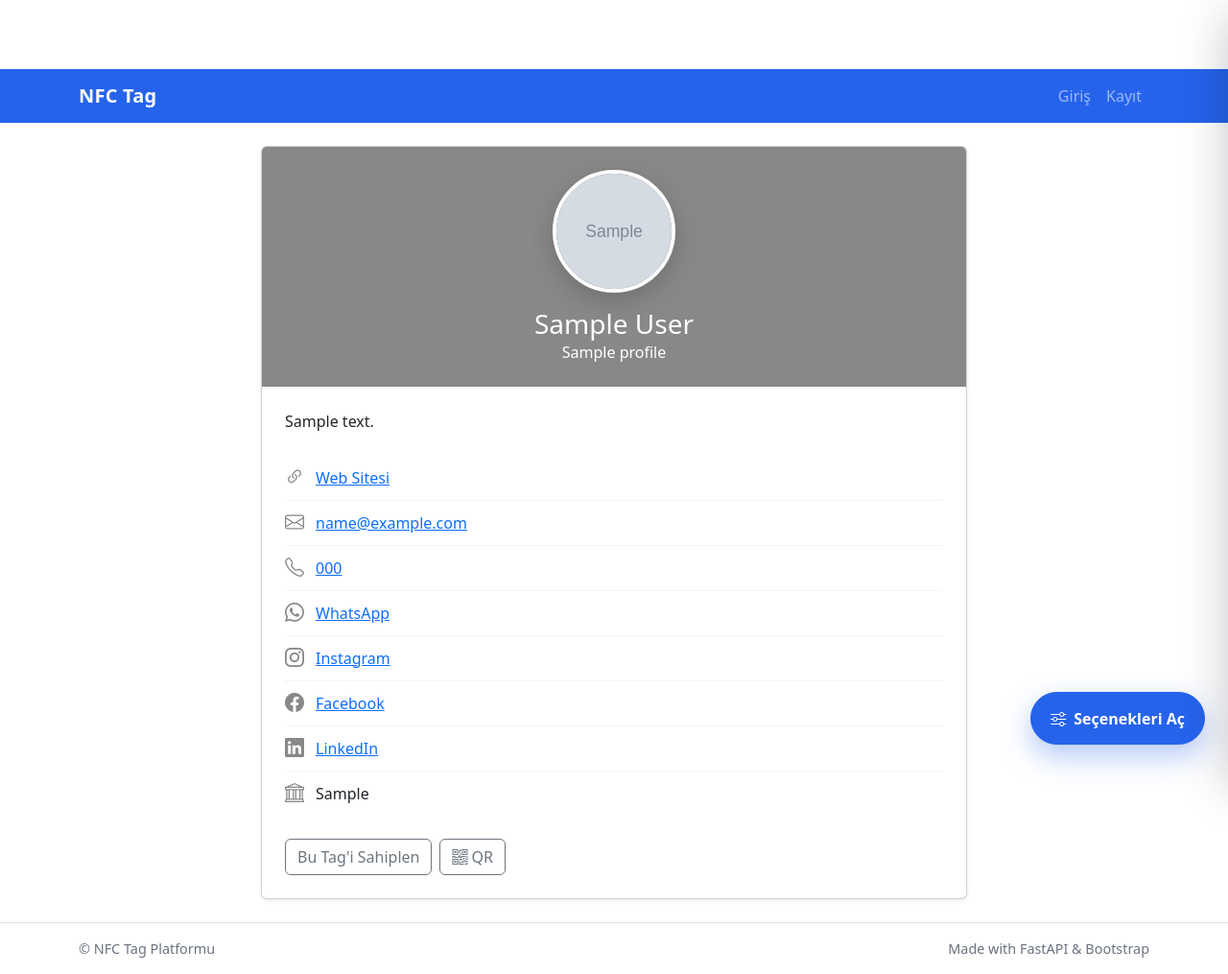
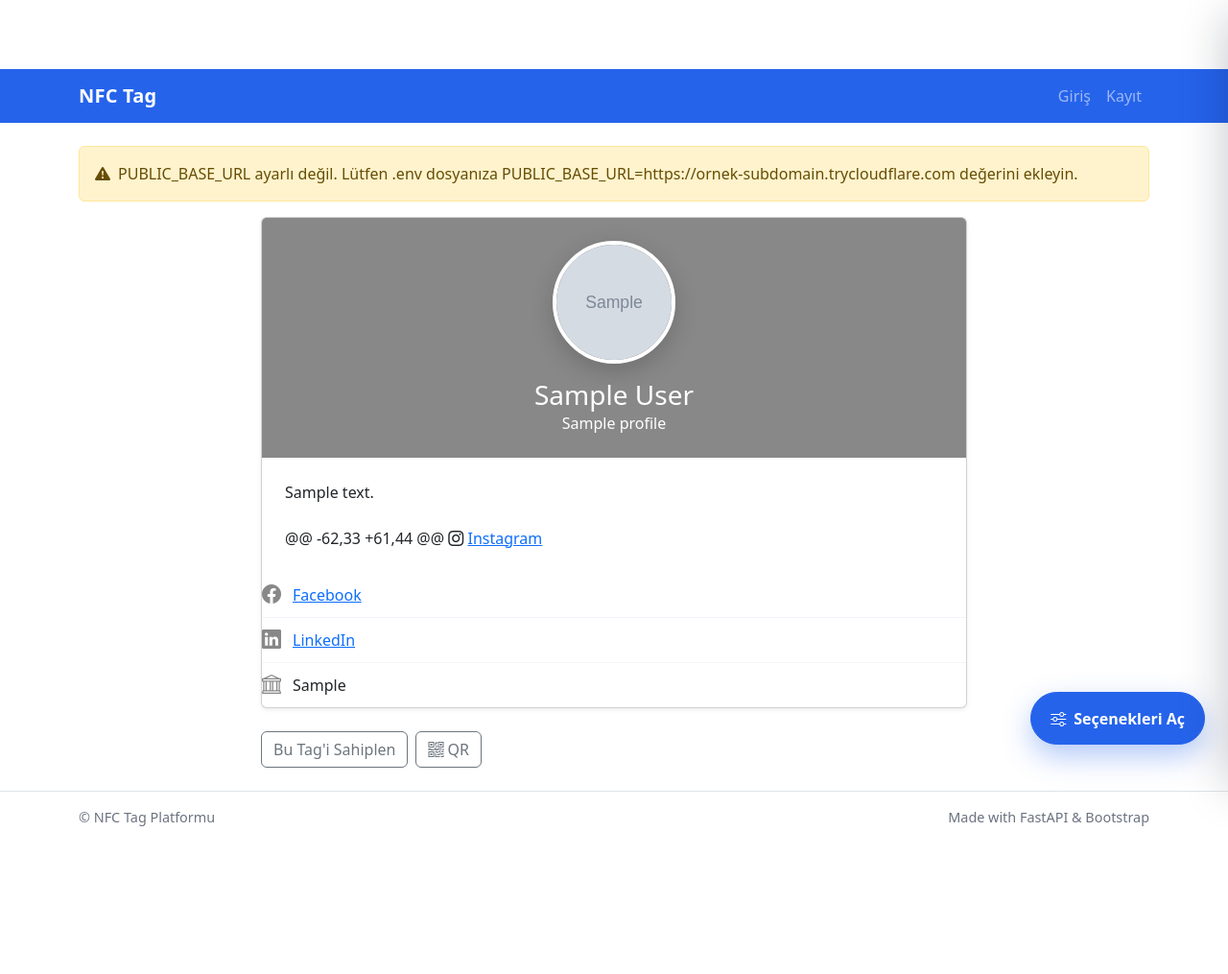
Before and after one commit to doganrgn/super-nfc, a FastAPI app: page /t/1 in a window 1280 px wide. Shown: the whole page at 96% size. After the commit the page ends 861 px from the top, so only its background shows below. Run offline with FastAPI, Linux system fonts and the light colour scheme; tables that the repository leaves empty hold one stand-in row (values such as "Sample post"); grey boxes marked "Sample" are stand-in pictures; some libraries are stand-ins or nearby versions.

Commit message:
Yerel geliştirmeler: README, main.py ve template güncellemeleri

```diff
--- a/auth.py
+++ b/auth.py
@@ -5,7 +5,6 @@ from fastapi import Request
 from itsdangerous import BadSignature, SignatureExpired, TimestampSigner
 from passlib.context import CryptContext
 
-# // CODEx: Çoklu sunucular arasında ortak gizli anahtar kullanıyoruz
 SECRET_KEY = os.getenv("SECRET_KEY", "change-this-to-a-very-strong-secret")
 SESSION_COOKIE_NAME = os.getenv("SESSION_COOKIE_NAME", "session")
 SESSION_MAX_AGE = int(os.getenv("SESSION_MAX_AGE", str(60 * 60 * 24 * 7)))
@@ -16,7 +15,6 @@ _signer = TimestampSigner(SECRET_KEY)
 
 
 def hash_password(password: str) -> str:
-    # // CODEx: Parolaları bcrypt ile güvenle saklıyoruz
     return _pwd_context.hash(password)
 
 
@@ -25,7 +23,6 @@ def verify_password(password: str, password_hash: str) -> bool:
 
 
 def set_session_cookie(response, user_id: int) -> None:
-    # // CODEx: Oturum çerezini imzalı ve süreli olarak ayarlıyoruz
     token = _signer.sign(str(user_id)).decode("utf-8")
     response.set_cookie(
         key=SESSION_COOKIE_NAME,
--- a/main.py
+++ b/main.py
@@ -5,7 +5,7 @@ import secrets
 import zipfile
 from datetime import datetime, timedelta
 from pathlib import Path
-from typing import Dict, List, Optional
+from typing import Dict, List, Optional, Tuple
 
 from fastapi import FastAPI
 from fastapi import File, Form, HTTPException, Request, UploadFile
@@ -16,7 +16,6 @@ from fastapi.responses import (
     RedirectResponse,
     StreamingResponse,
 )
-from fastapi import Response
 from fastapi.staticfiles import StaticFiles
 from fastapi.templating import Jinja2Templates
 from sqlalchemy.sql import func
@@ -35,14 +34,15 @@ from auth import (
 )
 from db import Click, Profile, Tag, User, get_session, init_db
 
-# // CODEx: Konfigürasyon değerlerini merkezi hale getiriyoruz
+# Yollar & klasörler
 BASE_DIR = Path(__file__).parent
 UPLOAD_DIR = BASE_DIR / "uploads"
 UPLOAD_DIR.mkdir(exist_ok=True)
 STATIC_DIR = BASE_DIR / "static"
 STATIC_DIR.mkdir(exist_ok=True)
 
-PUBLIC_BASE_URL = os.getenv("PUBLIC_BASE_URL", "")
+# Ortam değişkenleri
+PUBLIC_BASE_URL = os.getenv("PUBLIC_BASE_URL", "").strip()
 PURCHASE_URL = os.getenv("PURCHASE_URL", "https://satin-al.example.com")
 SUPPORT_EMAIL = os.getenv("SUPPORT_EMAIL", "destek@example.com")
 _admin_defaults = {"doganrgn@gmail.com"}
@@ -50,26 +50,70 @@ ADMIN_EMAILS = {
     email.strip() for email in os.getenv("ADMIN_EMAILS", "").split(",") if email.strip()
 } or _admin_defaults
 
-# // CODEx: Auth modülündeki SECRET_KEY'in yüklendiğini doğruluyoruz
+# Güvenlik: SECRET_KEY zorunlu
 if not SECRET_KEY:
     raise RuntimeError("SECRET_KEY must be defined for session güvenliği")
 
-# // CODEx: FastAPI uygulaması ve şablon motoru kurulumu
+# FastAPI & template
 app = FastAPI()
 app.mount("/uploads", StaticFiles(directory=str(UPLOAD_DIR)), name="uploads")
 app.mount("/static", StaticFiles(directory=str(STATIC_DIR)), name="static")
 templates = Jinja2Templates(directory=str(BASE_DIR / "templates"))
 
 
+# --- Public URL yardımcıları ---
+
+def _public_base_url_status() -> Tuple[Optional[str], Optional[str]]:
+    """
+    Temizlenmiş PUBLIC_BASE_URL ve varsa doğrulama uyarı mesajını döndürür.
+    """
+    value = PUBLIC_BASE_URL.strip()
+    if not value:
+        return None, (
+            "PUBLIC_BASE_URL ayarlı değil. Lütfen .env dosyanıza "
+            "PUBLIC_BASE_URL=https://ornek-subdomain.trycloudflare.com değerini ekleyin."
+        )
+    value = value.rstrip("/")
+    if not value.startswith("https://"):
+        return value, "PUBLIC_BASE_URL değerinin https:// ile başlaması gerekir."
+    return value, None
+
+
+def _require_public_base_url() -> str:
+    """
+    PUBLIC_BASE_URL zorunlu olan uçlar için kullan.
+    Ayarsızsa 503, https değilse 400 fırlatır.
+    """
+    base_url, issue = _public_base_url_status()
+    if issue:
+        status = 503 if "ayarlı değil" in issue else 400
+        raise HTTPException(status_code=status, detail=issue)
+    assert base_url  # type checking
+    return base_url
+
+
+def _optional_public_tag_url(shortid: str) -> Optional[str]:
+    """
+    Ayarlı ve geçerliyse /t/<shortid> için tam public URL döndürür.
+    """
+    base_url, issue = _public_base_url_status()
+    if issue or not base_url:
+        return None
+    return f"{base_url}/t/{shortid}"
+
+
 def render_template(
     request: Request, template_name: str, context: Optional[Dict] = None, status_code: int = 200
 ) -> HTMLResponse:
-    # // CODEx: Şablon isimlerini parametre olarak alan yardımcı fonksiyon
+    base_url, base_issue = _public_base_url_status()
     payload = {
         "request": request,
         "user_id": get_current_user_id(request),
         "SUPPORT_EMAIL": SUPPORT_EMAIL,
         "PURCHASE_URL": PURCHASE_URL,
+        "public_base_url": base_url,
+        "public_base_url_issue": base_issue,
+        "public_base_url_configured": bool(base_url and not base_issue),
     }
     if context:
         payload.update(context)
@@ -78,7 +122,6 @@ def render_template(
 
 @app.on_event("startup")
 def on_startup() -> None:
-    # // CODEx: Uygulama başlarken veritabanını ve kolonları doğruluyoruz
     init_db()
 
 
@@ -88,7 +131,9 @@ def health() -> str:
 
 
 def _sanitize_next(url_value: Optional[str]) -> str:
-    # // CODEx: Açık yönlendirme riskini engelliyoruz
+    """
+    Açık yönlendirmeyi engelle: yalnızca site içi path'e izin ver.
+    """
     if not url_value:
         return "/dashboard"
     url_value = url_value.strip()
@@ -105,10 +150,11 @@ def _load_user(user_id: Optional[int]) -> Optional[User]:
 
 
 def _ensure_admin(user: User) -> None:
-    # // CODEx: Admin kontrolleri için yardımcı fonksiyon
     if user.email not in ADMIN_EMAILS:
         raise HTTPException(status_code=403, detail="Admin yetkisi gerekli")
 
+
+# --- Sayfalar ---
 
 @app.get("/", response_class=HTMLResponse)
 def home(request: Request):
@@ -129,7 +175,6 @@ def register_form(
     next: Optional[str] = None,
     error: Optional[str] = None,
 ):
-    # // CODEx: NFC taraması yapılmadan kayıt olunmaması için kontrol
     if not pending_shortid:
         error = error or "Kayıt için önce NFC etiketinizi okutmalısınız."
     return render_template(
@@ -202,9 +247,16 @@ def register_submit(
             session.add(profile)
         session.commit()
 
-    destination = _sanitize_next(next_url) or f"/claim/{pending_shortid}"
-    if destination == "/dashboard":
-        destination = f"/claim/{pending_shortid}"
+    # Kayıttan sonra doğrudan edit'e (just claimed) yönlendir
+    destination = _sanitize_next(next_url) or f"/edit/{pending_shortid}?claimed=1"
+    default_targets = {
+        "/dashboard",
+        f"/claim/{pending_shortid}",
+        f"/edit/{pending_shortid}",
+    }
+    if destination in default_targets:
+        destination = f"/edit/{pending_shortid}?claimed=1"
+
     response = RedirectResponse(url=destination, status_code=303)
     set_session_cookie(response, user.id)  # type: ignore[name-defined]
     return response
@@ -381,11 +433,12 @@ def claim_submit(request: Request, shortid: str):
             session.add(profile)
         session.commit()
 
-    return RedirectResponse(url=f"/edit/{shortid}", status_code=303)
+    return RedirectResponse(url=f"/edit/{shortid}?claimed=1", status_code=303)
 
 
 @app.get("/t/{shortid}", response_class=HTMLResponse)
 def show_tag(request: Request, shortid: str):
+    current_user_id = get_current_user_id(request)
     with get_session() as session:
         tag = session.exec(select(Tag).where(Tag.shortid == shortid)).first()
         if not tag:
@@ -431,7 +484,12 @@ def show_tag(request: Request, shortid: str):
     return render_template(
         request,
         "tag.html",
-        {"tag_id": shortid, "profile": profile_data},
+        {
+            "tag_id": shortid,
+            "profile": profile_data,
+            "public_tag_url": _optional_public_tag_url(shortid),
+            "is_owner": bool(tag.owner_user_id and tag.owner_user_id == current_user_id),
+        },
     )
 
 
@@ -458,6 +516,8 @@ def edit_form(request: Request, shortid: str):
         {
             "tag_id": shortid,
             "profile": profile,
+            "just_claimed": request.query_params.get("claimed") == "1",
+            "public_tag_url": _optional_public_tag_url(shortid),
         },
     )
 
@@ -551,7 +611,6 @@ async def edit_submit(
 
 
 def generate_shortid(length: int = 8) -> str:
-    # // CODEx: Admin'in ürettiği shortid'lerin benzersiz olmasını sağlıyoruz
     token = secrets.token_urlsafe(length)
     return token.replace("-", "").replace("_", "")[:length]
 
@@ -584,7 +643,11 @@ def admin_generate(request: Request, n: int = Form(10)):
     output = io.BytesIO(buffer.getvalue().encode("utf-8"))
     output.seek(0)
     headers = {"Content-Disposition": "attachment; filename=generated_tags.csv"}
-    return StreamingResponse(output, media_type="text/csv", headers=headers)
+    return StreamingResponse(
+        output,
+        media_type="text/csv; charset=utf-8",
+        headers=headers,
+    )
 
 
 @app.get("/admin/unassigned", response_class=HTMLResponse)
@@ -654,9 +717,11 @@ def admin_qr_zip(
         raise HTTPException(status_code=400, detail="Geçerli shortid bulunamadı")
 
     memory = io.BytesIO()
+    base_url = _require_public_base_url()
+
     with zipfile.ZipFile(memory, mode="w", compression=zipfile.ZIP_DEFLATED) as archive:
         for sid in valid_ids:
-            url = f"{PUBLIC_BASE_URL.rstrip('/')}/t/{sid}" if PUBLIC_BASE_URL else f"/t/{sid}"
+            url = f"{base_url}/t/{sid}"
             qr = qrcode.QRCode(
                 version=None,
                 error_correction=qrcode.constants.ERROR_CORRECT_Q,
@@ -681,7 +746,8 @@ def qr_code(shortid: str, size: int = 10, border: int = 4):
         if not tag:
             raise HTTPException(status_code=404, detail="Tag bulunamadı")
 
-    target_url = f"{PUBLIC_BASE_URL.rstrip('/')}/t/{shortid}" if PUBLIC_BASE_URL else f"/t/{shortid}"
+    base_url = _require_public_base_url()
+    target_url = f"{base_url}/t/{shortid}"
     qr = qrcode.QRCode(
         version=None,
         error_correction=qrcode.constants.ERROR_CORRECT_Q,
@@ -748,8 +814,8 @@ def api_options(request: Request) -> Dict:
                 "title": "Admin Paneli",
                 "items": [
                     {"name": "Boş Tag’ler", "url": "/admin/unassigned", "icon": "card-list"},
+                    {"name": "QR ZIP Oluştur", "url": "/admin/unassigned#qr", "icon": "folder-symlink"},
                     {"name": "CSV Envanter", "url": "/admin/unassigned#csv", "icon": "upload"},
-                    {"name": "QR ZIP Oluştur", "url": "/admin/unassigned#qr", "icon": "folder-symlink"},
                 ],
             }
         )
--- a/requirements.txt
+++ b/requirements.txt
@@ -1,4 +1,3 @@
-# // CODEx: Bağımlılık sürümlerini proje dokümanına göre sabitliyoruz
 fastapi==0.115.0
 uvicorn==0.30.6
 python-multipart==0.0.9
--- a/static/options-sidebar.css
+++ b/static/options-sidebar.css
@@ -119,7 +119,6 @@
   margin-bottom: 0.45rem;
 }
 
-/* // CODEx: API tabanlı liste görünümlerini destekliyoruz */
 .options-sidebar__list {
   margin: 0;
   padding: 0;
--- a/static/options-sidebar.js
+++ b/static/options-sidebar.js
@@ -143,4 +143,3 @@
 
   loadOptions();
 })();
-// CODEx: Sidebar seçenekleri dinamik olarak besleniyor
--- a/templates/admin_unassigned.html
+++ b/templates/admin_unassigned.html
@@ -1,6 +1,5 @@
 {% extends "base.html" %}
 {% block content %}
-<!-- // CODEx: Admin envanter araçlarını güncelliyoruz -->
 <h2 class="mb-4">🗂️ Sahiplenilmemiş Tag’ler</h2>
 
 <div class="row g-4">
--- a/templates/base.html
+++ b/templates/base.html
@@ -7,10 +7,8 @@
 
     <!-- Bootstrap -->
     <link href="https://cdn.jsdelivr.net/npm/bootstrap@5.3.2/dist/css/bootstrap.min.css" rel="stylesheet">
-        <link href="https://cdn.jsdelivr.net/npm/bootstrap-icons@1.11.3/font/bootstrap-icons.css" rel="stylesheet">
-        <link href="{{ url_for('static', path='options-sidebar.css') }}" rel="stylesheet">
-
-
+    <link href="https://cdn.jsdelivr.net/npm/bootstrap-icons@1.11.3/font/bootstrap-icons.css" rel="stylesheet">
+    <link href="{{ url_for('static', path='options-sidebar.css') }}" rel="stylesheet">
     <!-- Basit tema renkleri (isteğe göre düzenlenir) -->
     <style>
       :root{
@@ -60,6 +58,14 @@
 
     <!-- CONTENT -->
     <main class="container my-4">
+      {% if public_base_url_issue %}
+        <div class="alert alert-warning d-flex align-items-center gap-2" role="alert">
+          <i class="bi bi-exclamation-triangle-fill"></i>
+          <div>
+            {{ public_base_url_issue }}
+          </div>
+        </div>
+      {% endif %}
       {% block content %}{% endblock %}
     </main>
 
--- a/templates/claim.html
+++ b/templates/claim.html
@@ -1,6 +1,5 @@
 {% extends "base.html" %}
 {% block content %}
-<!-- // CODEx: Claim işlemini netleştiren doğrulama ekranı -->
 <div class="row justify-content-center">
   <div class="col-12 col-md-8 col-lg-6">
     <div class="card shadow-sm">
--- a/templates/claim_info.html
+++ b/templates/claim_info.html
@@ -1,6 +1,5 @@
 {% extends "base.html" %}
 {% block content %}
-<!-- // CODEx: Claim akışını kullanıcı durumuna göre yönlendiriyoruz -->
 <div class="row justify-content-center">
   <div class="col-12 col-lg-8">
     <div class="card shadow-sm">
--- a/templates/components/options_sidebar.html
+++ b/templates/components/options_sidebar.html
@@ -36,7 +36,6 @@
     </header>
 
     <div class="options-sidebar__body">
-      <!-- // CODEx: Menü öğeleri /api/options çıktısı ile dolduruluyor -->
       <div class="options-sidebar__content" data-options-sidebar-content>
         <div class="text-center text-muted py-4" data-options-sidebar-loading>
           <div class="spinner-border text-primary mb-3" role="status"></div>
--- a/templates/dashboard.html
+++ b/templates/dashboard.html
@@ -1,6 +1,5 @@
 {% extends "base.html" %}
 {% block content %}
-<!-- // CODEx: Paneldeki içerikleri role göre düzenliyoruz -->
 <div class="d-flex justify-content-between align-items-center mb-4 flex-wrap gap-3">
   <h2 class="mb-0">Kontrol Paneli</h2>
   {% if is_admin %}
--- a/templates/home.html
+++ b/templates/home.html
@@ -1,6 +1,5 @@
 {% extends "base.html" %}
 {% block content %}
-<!-- // CODEx: Ana sayfada yeni akışı özetliyoruz -->
 <div class="row g-4 align-items-start">
   <div class="col-12 col-lg-7">
     <h1 class="page-title mb-3">🎯 Super NFC Dashboard</h1>
--- a/templates/login.html
+++ b/templates/login.html
@@ -1,6 +1,5 @@
 {% extends "base.html" %}
 {% block content %}
-<!-- // CODEx: Claim akışındaki yönlendirmeleri desteklemek için login formu güncellendi -->
 <div class="row justify-content-center">
   <div class="col-12 col-md-6 col-lg-4">
     <h2 class="mb-3">Giriş Yap</h2>
--- a/templates/register.html
+++ b/templates/register.html
@@ -1,6 +1,5 @@
 {% extends "base.html" %}
 {% block content %}
-<!-- // CODEx: NFC taraması olmadan kayıt yapılmasını engelliyoruz -->
 <div class="row justify-content-center">
   <div class="col-12 col-md-6 col-lg-4">
     <h2 class="mb-3">Kayıt Ol</h2>
--- a/templates/tag.html
+++ b/templates/tag.html
@@ -2,7 +2,6 @@
 {% block content %}
 {% set p = profile or {} %}
 {% set color = (p.theme_color if p.theme_color else '#2563eb') %}
-<!-- // CODEx: Profil kartında yeni alanları gösteriyoruz -->
 <style>
   .profile-header { background: {{ color }}; color: #fff; }
   .profile-header h3 { margin: 0; }
@@ -28,37 +27,7 @@
       <div class="card-body p-4">
         {% if p.description %}
           <p class="mb-4">{{ p.description }}</p>
-        {% else %}
-          <div class="alert alert-info">Bu profil henüz doldurulmamış. Etiket sahibinin bilgileri yakında burada yer alacak.</div>
-        {% endif %}
-
-        <div class="contact-list">
-          {% if p.link %}
-            <div class="contact-item">
-              <i class="bi bi-link-45deg"></i>
-              <a href="{{ p.link }}" target="_blank" rel="noopener">Web Sitesi</a>
-            </div>
-          {% endif %}
-          {% if p.public_email %}
-            <div class="contact-item">
-              <i class="bi bi-envelope"></i>
-              <a href="mailto:{{ p.public_email }}">{{ p.public_email }}</a>
-            </div>
-          {% endif %}
-          {% if p.phone %}
-            <div class="contact-item">
-              <i class="bi bi-telephone"></i>
-              <a href="tel:{{ p.phone }}">{{ p.phone }}</a>
-            </div>
-          {% endif %}
-          {% if p.whatsapp %}
-            <div class="contact-item">
-              <i class="bi bi-whatsapp"></i>
-              <a href="https://wa.me/{{ p.whatsapp|replace('+', '') }}" target="_blank" rel="noopener">WhatsApp</a>
-            </div>
-          {% endif %}
-          {% if p.instagram %}
-            <div class="contact-item">
+@@ -62,33 +61,44 @@
               <i class="bi bi-instagram"></i>
               <a href="{{ p.instagram }}" target="_blank" rel="noopener">Instagram</a>
             </div>
@@ -84,9 +53,20 @@
         </div>
 
         <div class="d-flex flex-wrap gap-2 mt-4">
-          <a href="/claim-info/{{ tag_id }}" class="btn btn-outline-secondary">Bu Tag'i Sahiplen</a>
+          {% if is_owner %}
+            <a href="/edit/{{ tag_id }}" class="btn btn-outline-primary">Profili Düzenle</a>
+          {% else %}
+            <a href="/claim-info/{{ tag_id }}" class="btn btn-outline-secondary">Bu Tag'i Sahiplen</a>
+          {% endif %}
           <a href="/qr/{{ tag_id }}" class="btn btn-outline-secondary" target="_blank" rel="noopener"><i class="bi bi-qr-code"></i> QR</a>
         </div>
+
+        {% if is_owner and public_tag_url %}
+          <div class="alert alert-info mt-4 d-flex flex-column flex-lg-row align-items-lg-center gap-2">
+            <div><i class="bi bi-link-45deg"></i> Sabit yönlendirme bağlantınız:</div>
+            <code class="mb-0">{{ public_tag_url }}</code>
+          </div>
+        {% endif %}
       </div>
     </div>
   </div>
```
Also changed, not shown: insert_tag.py (added, +14 -0 lines), templates/edit.html (+8 -1 lines), README.md.
